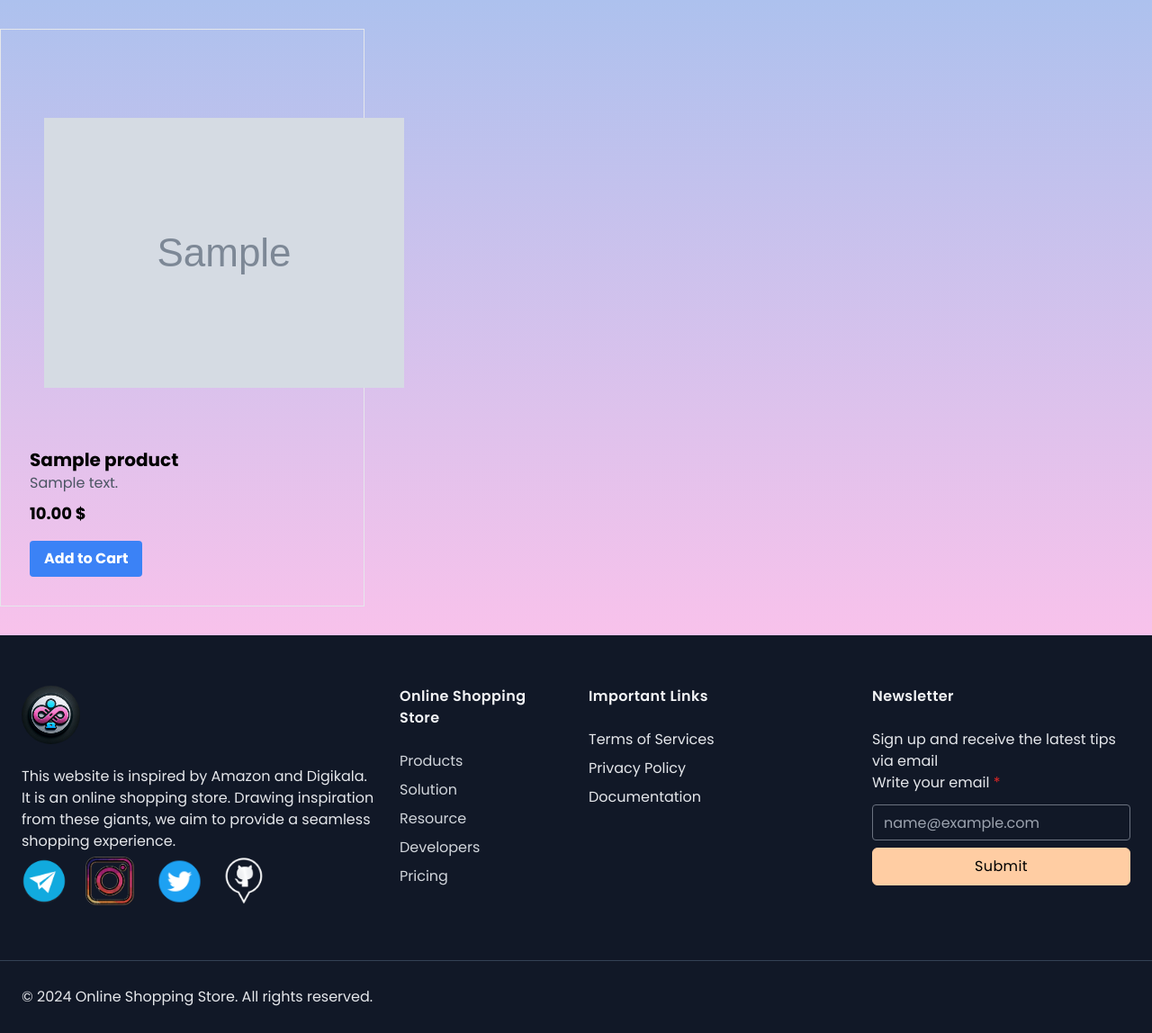
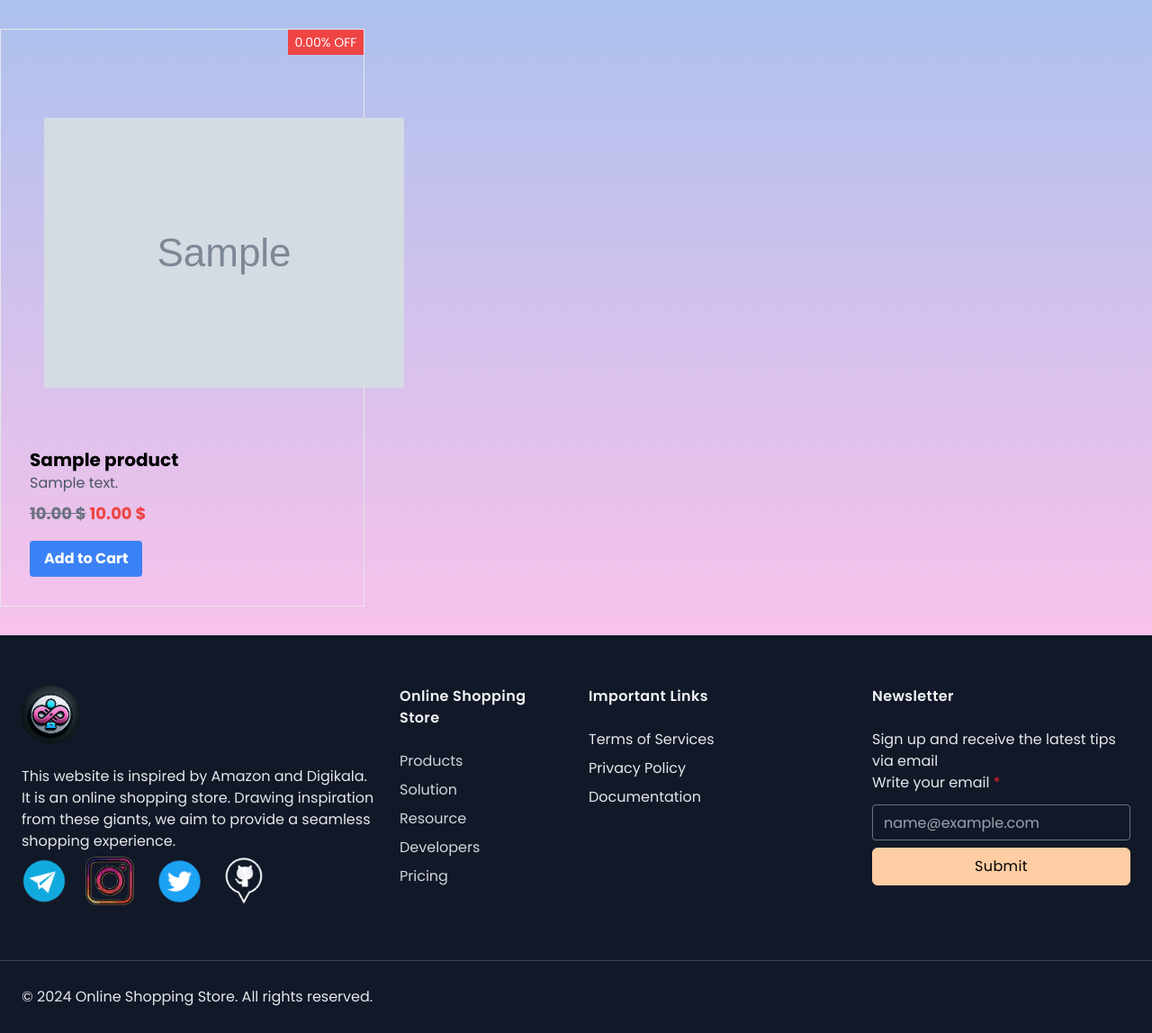
Before and after one commit to FardinMoghaddamPour/Online_Shopping_Store, a Django app: page / in a window 1280 px wide. Shown: the part 65-1213 px from the top of the page at 90% size. Run offline with Django 5.2, Linux system fonts and the light colour scheme; tables that the repository leaves empty hold one stand-in row (values such as "Sample post"); grey boxes marked "Sample" are stand-in pictures; parts of the project's set-up code (start-up, migrations or seed data) failed here and were passed over; some libraries are stand-ins or nearby versions.

Commit message:
feature --> Implement Discount Feature for Products
Description:
To provide a better shopping experience and increase sales, a discount feature has been added to the products. This includes a custom filter to calculate discounted prices and updates to the product listing view and template to display discounts.

Explanation:
1. Created a custom filter for discounted prices:
   - shop/templatetags/custom_filters.py:
     - Added `discounted_price` filter to calculate the discounted price based on the original price and discount percentage.

2. Updated ProductListView to optimize query:
   - shop/views.py:
     - Modified `ProductListView` to prefetch related `discount` objects for products, improving query efficiency and performance.

3. Enhanced product listing template to display discounts:
   - templates/home.html:
     - Included the `custom_filters` template tag library to use the `discounted_price` filter.
     - Updated the product listing to display the discount percentage and the discounted price when a product has a discount.
     - Applied styling changes to highlight discounted products.

Conclusion:
These changes introduce a discount feature to the product listing, allowing users to see the original and discounted prices. The implementation has been tested and verified to ensure it works as expected, providing a seamless user experience.

```diff
--- /dev/null
+++ b/shop/templatetags/custom_filters.py
@@ -0,0 +1,12 @@
+from django import template
+
+
+register = template.Library()
+
+
+@register.filter
+def discounted_price(price, discount_percentage):
+
+    discounted = price * (1 - discount_percentage / 100)
+
+    return f"{discounted:.2f}"
--- a/shop/views.py
+++ b/shop/views.py
@@ -30,7 +30,7 @@ class ProductListView(View):
         if 'success_message' in request.session:
             messages.success(request, request.session.pop('success_message'))
 
-        products = Product.objects.filter(is_active=True)
+        products = Product.objects.filter(is_active=True).prefetch_related('discount')
         cart_count = ProductListView.get_cart_count(request)
 
         return render(request, 'home.html', {'products': products, 'cart_count': cart_count})
--- a/templates/home.html
+++ b/templates/home.html
@@ -1,8 +1,9 @@
 {% extends 'layout/_base.html' %}
+{% load custom_filters %}
 
 {% block content %}
 <div class="container mx-auto py-8">
-    {#Display message#}
+    {# Display message #}
     {% if messages %}
     <div id="message-block" class="w-full h-20 bg-opacity-90 z-50">
         <ul class="messages">
@@ -17,14 +18,26 @@
 
     <div class="grid grid-cols-1 sm:grid-cols-2 md:grid-cols-3 gap-8">
         {% for product in products %}
-        <div class="border p-8">
+        <div class="border p-8 relative">
+            {% if product.discount %}
+            <div class="absolute top-0 right-0 bg-red-500 text-white px-2 py-1 text-sm">
+                {{ product.discount.discount_percentage }}% OFF
+            </div>
+            {% endif %}
             <div class="flex justify-center items-center m-4" style="width: 400px; height: 400px;">
                 <img src="{{ product.image.url }}" alt="{{ product.name }}" class="object-cover">
             </div>
             <div class="mt-4">
                 <h2 class="text-xl font-bold">{{ product.name }}</h2>
                 <p class="text-gray-600">{{ product.about }}</p>
+                {% if product.discount %}
+                <p class="text-lg font-bold mt-2">
+                    <span class="line-through text-gray-500">{{ product.price }} $</span>
+                    <span class="text-red-500">{{ product.price|discounted_price:product.discount.discount_percentage }} $</span>
+                </p>
+                {% else %}
                 <p class="text-lg font-bold mt-2">{{ product.price }} $</p>
+                {% endif %}
                 <button class="add-to-cart-btn bg-blue-500 hover:bg-blue-700 text-white font-bold py-2 px-4 rounded mt-4"
                         data-product-id="{{ product.id }}"
                         data-product-name="{{ product.name }}"
```
